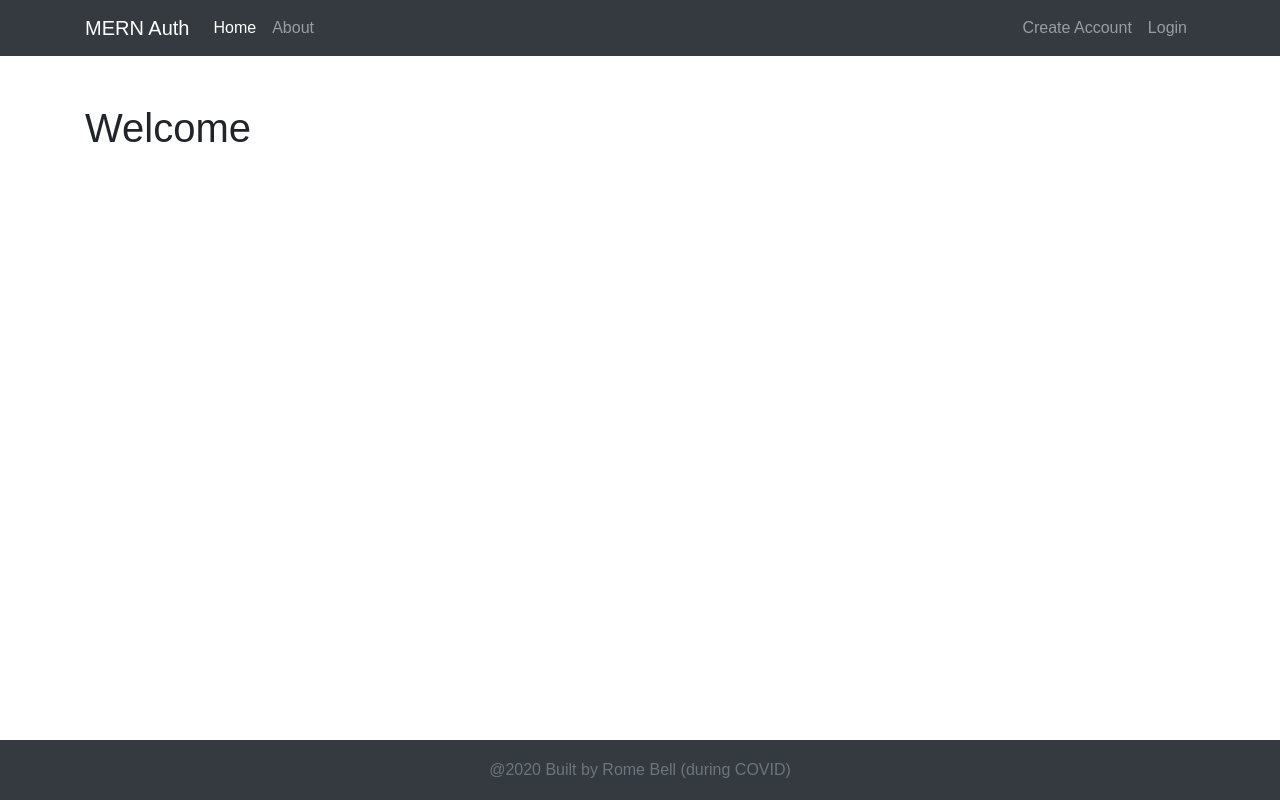
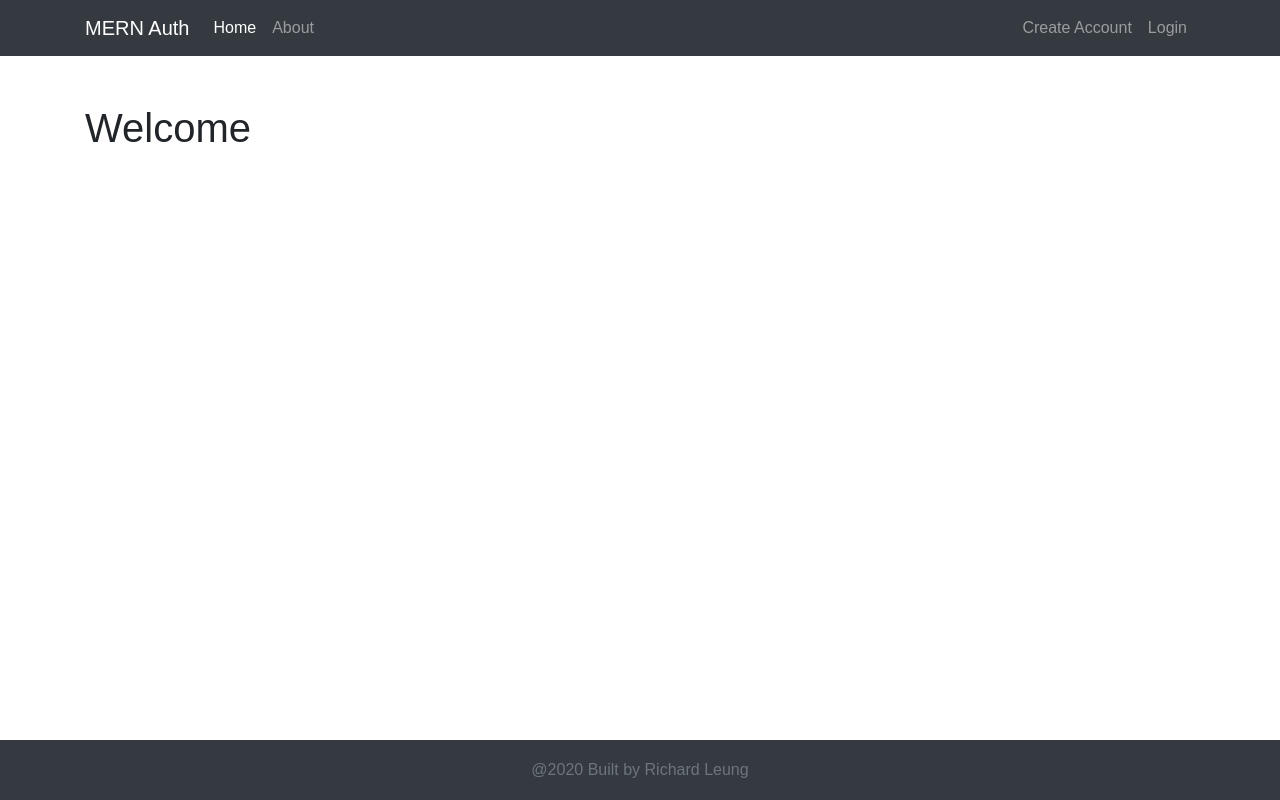
Before and after one commit to richardleung1/mern-auth-client, a React (Create React App) app: page / in a window 1280 px wide. Built offline with nearby package versions, Linux system fonts and the light colour scheme; no server answers.

Commit message:
Update footer

```diff
--- a/src/components/Footer.js
+++ b/src/components/Footer.js
@@ -4,7 +4,7 @@ const Footer = () => {
     return (
         <footer className="footer bg-dark">
             <div className="container text-center">
-                <span className="text-muted">@2020 Built by Rome Bell (during COVID)</span>
+                <span className="text-muted">@2020 Built by Richard Leung</span>
             </div>
         </footer>
     )
```
